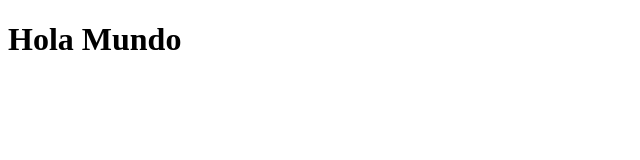
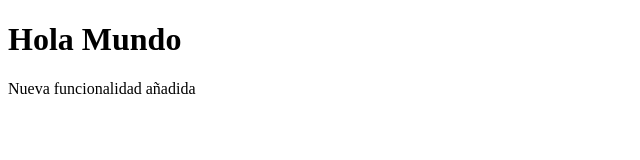
Before and after one commit to JonatanYesidMedinaViafara/Taller-de-Git---Desarrollo-de-Software-, a plain HTML site: page index.html in a window 1280 px wide. Shown: the whole page, without its empty margins (0-640 px from the left). Drawn offline with Linux system fonts and the light colour scheme.

Commit message:
Añadir nueva Funcionalidad

```diff
--- a/index.html
+++ b/index.html
@@ -7,3 +7,4 @@
 <h1>Hola Mundo</h1>
 </body>
 </html>
+<p>Nueva funcionalidad añadida</p>
```
